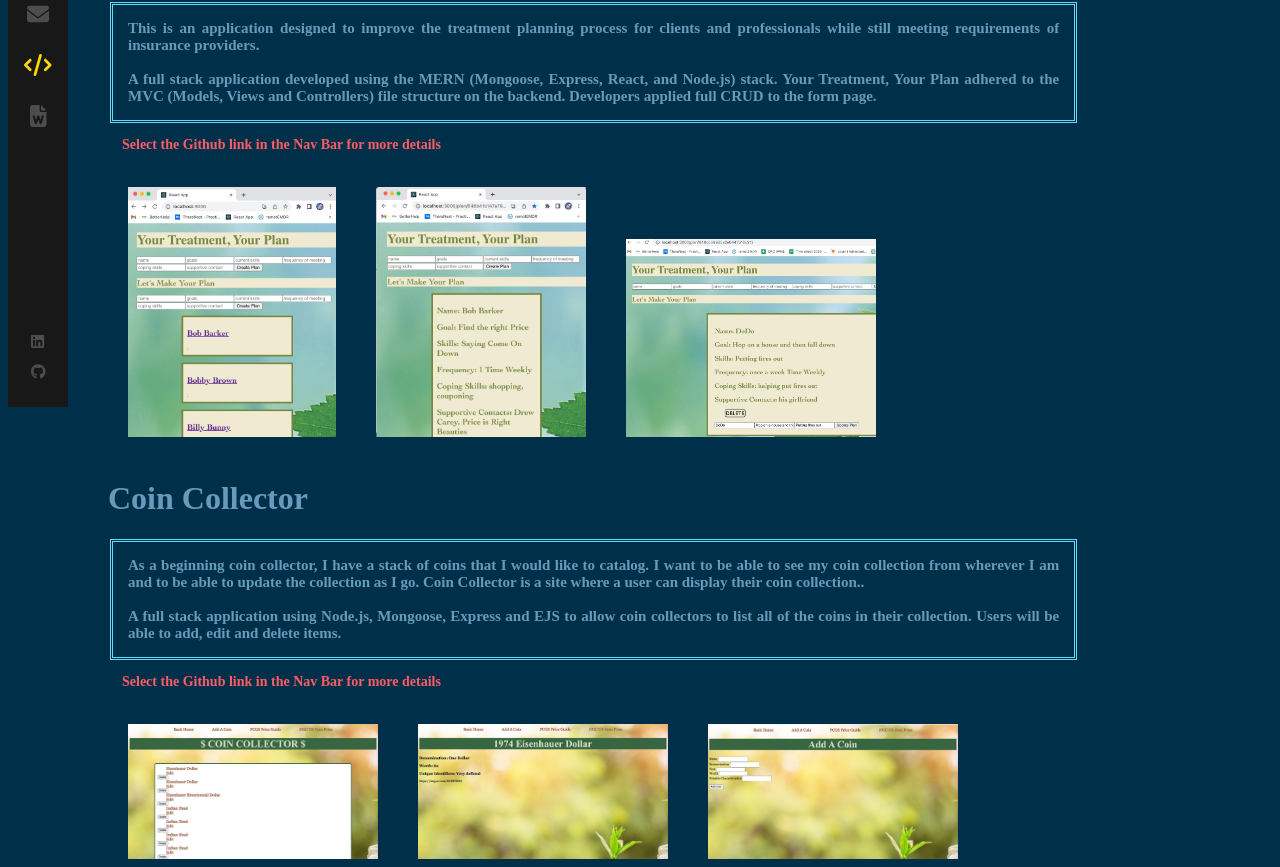
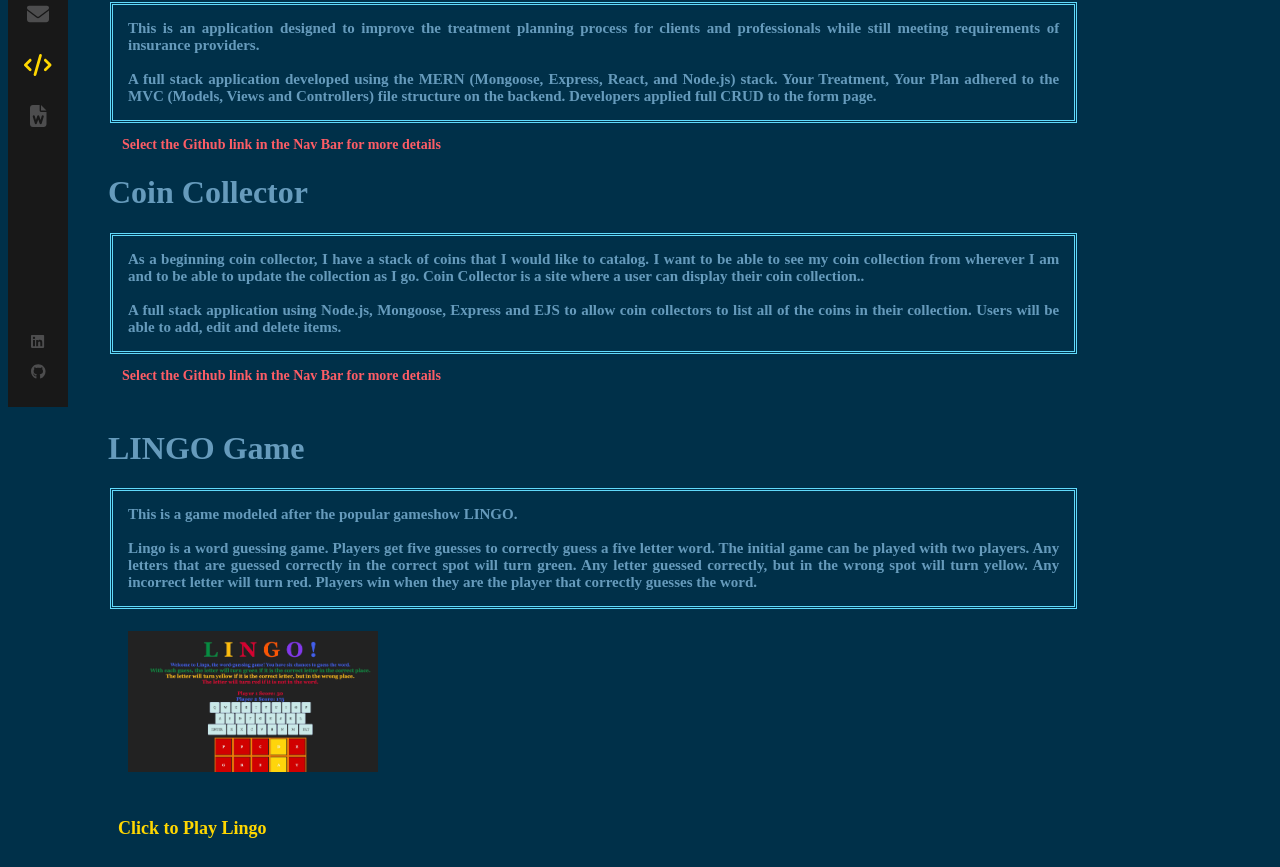
Before and after one commit to Amanda-Barlow/Portfolio2, a React (Create React App) app: page /projects in a window 1280 px wide. Shown: the part 393-1260 px from the top of the page. Built offline with nearby package versions, Linux system fonts and the light colour scheme.

Commit message:
debugging

```diff
--- a/src/components/Projects/index.js
+++ b/src/components/Projects/index.js
@@ -28,19 +28,19 @@ function Projects() {
         <h2>This is an application designed to improve the treatment planning process for clients and professionals while still meeting requirements of insurance providers.<br />
         <br />A full stack application developed using the MERN (Mongoose, Express, React, and Node.js) stack. Your Treatment, Your Plan adhered to the MVC (Models, Views and Controllers) file structure on the backend. Developers applied full CRUD to the form page. </h2>
         <h3>Select the Github link in the Nav Bar for more details</h3>
-        <img src = {require('/Users/amandabarlow/Desktop/PostCourse/portfolio2/src/assets/plan1.jpeg')} alt='My Treatment, My Plan Home Page'style={{ maxWidth: '25em', maxHeight: '25em' }}/>
+        {/* <img src = {require('/Users/amandabarlow/Desktop/PostCourse/portfolio2/src/assets/plan1.jpeg')} alt='My Treatment, My Plan Home Page'style={{ maxWidth: '25em', maxHeight: '25em' }}/>
         <img src = {require('/Users/amandabarlow/Desktop/PostCourse/portfolio2/src/assets/plan2.jpeg')} alt='Show Page'style={{ maxWidth: '25em', maxHeight: '25em' }}/>
         <img src = {require('/Users/amandabarlow/Desktop/PostCourse/portfolio2/src/assets/plan3.jpeg')} alt='Show Page'style={{ maxWidth: '25em', maxHeight: '25em' }}/>
-      <br />
+      <br /> */}
 
       <div className = 'coinProj'>
         <h1>Coin Collector</h1>
         <h2>As a beginning coin collector, I have a stack of coins that I would like to catalog. I want to be able to see my coin collection from wherever I am and to be able to update the collection as I go. Coin Collector is a site where a user can display their coin collection..<br />
         <br />A full stack application using Node.js, Mongoose, Express and EJS to allow coin collectors to list all of the coins in their collection.  Users will be able to add, edit and delete items. </h2>
         <h3>Select the Github link in the Nav Bar for more details</h3>
-        <img src = {require('/Users/amandabarlow/Desktop/PostCourse/portfolio2/src/assets/coinHome.jpeg')} alt='Coin Collector Home Page'style={{ maxWidth: '25em', maxHeight: '25em' }}/>
+        {/* <img src = {require('/Users/amandabarlow/Desktop/PostCourse/portfolio2/src/assets/coinHome.jpeg')} alt='Coin Collector Home Page'style={{ maxWidth: '25em', maxHeight: '25em' }}/>
         <img src = {require('/Users/amandabarlow/Desktop/PostCourse/portfolio2/src/assets/coinShow.jpeg')} alt='Coin Show Page'style={{ maxWidth: '25em', maxHeight: '25em' }}/>
-        <img src = {require('/Users/amandabarlow/Desktop/PostCourse/portfolio2/src/assets/CoinAdd.jpeg')} alt='Coin Add Page'style={{ maxWidth: '25em', maxHeight: '25em' }}/>
+        <img src = {require('/Users/amandabarlow/Desktop/PostCourse/portfolio2/src/assets/CoinAdd.jpeg')} alt='Coin Add Page'style={{ maxWidth: '25em', maxHeight: '25em' }}/>      */}
       <br />
 
        <div className = 'lingoProj'>
```
